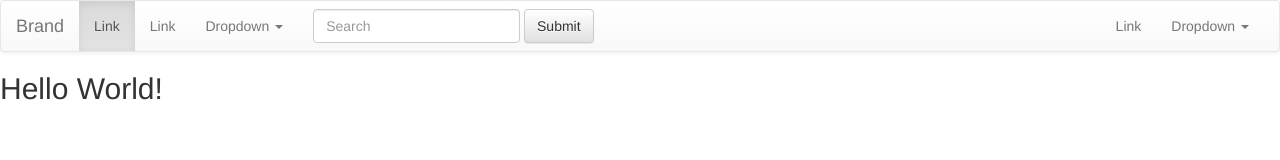
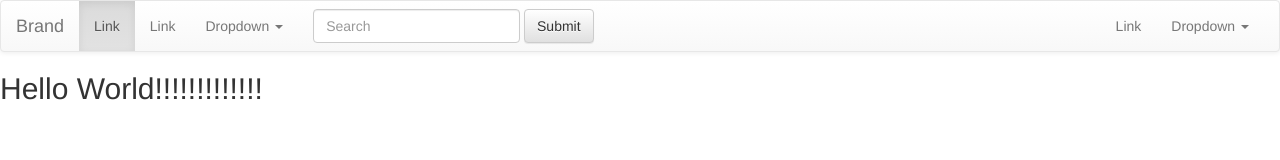
Before and after one commit to alext341/sample22, a plain HTML site: page index.html in a window 1280 px wide. Drawn offline with nearby package versions, Linux system fonts and the light colour scheme.

Commit message:
Added content to READEME and changed h2 Hello World. Also deleted unnecessary copy on Desktop directory and git init proper directory in Documents/Github.

```diff
--- a/index.html
+++ b/index.html
@@ -68,7 +68,7 @@
 			</nav>
 		</header>
 
-	<h2>Hello World!</h2>
+	<h2>Hello World!!!!!!!!!!!!!</h2>
 
 
 		<!-- jQuery (necessary for Bootstrap's JavaScript plugins) -->
```
Also changed, not shown: README.md.
